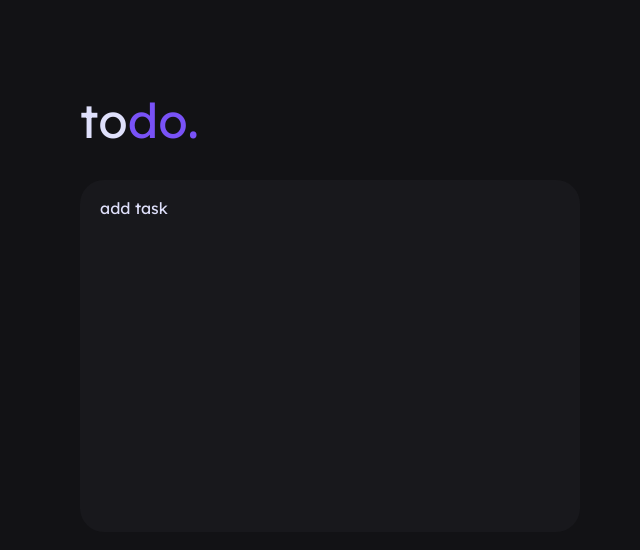
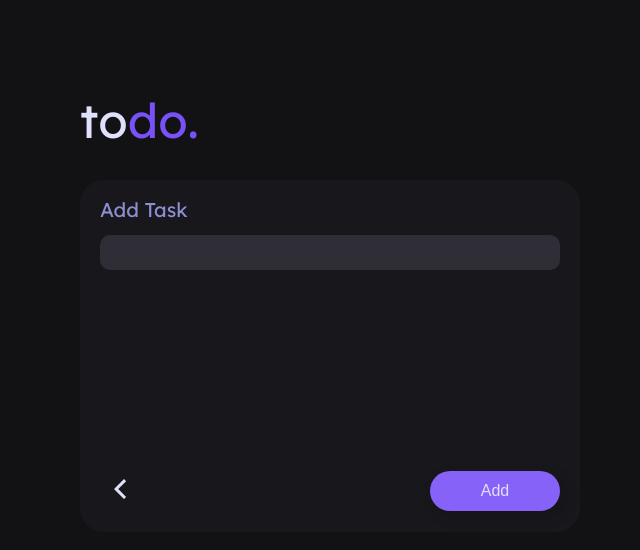
Before and after one commit to jinlee0310/todo-list-collection, a React (Create React App) app in the folder create-react-app/: page / in a window 1280 px wide. Both pictures are taken after a click on the button "Add Task". Shown: the top 550 px of the page, without its empty margins (310-950 px from the left). Built offline with nearby package versions, Linux system fonts and the light colour scheme.

Commit message:
feat: add task scene 구현

```diff
--- a/create-react-app/src/App.jsx
+++ b/create-react-app/src/App.jsx
@@ -7,15 +7,34 @@ import EditTask from "./container/EditTask";
 
 function App() {
     const [currentScene, setCurrentScene] = useState("TASK_LIST");
+    const [tasks, setTasks] = useState([
+        {
+            name: "task1",
+            finished: false,
+        },
+        {
+            name: "task2",
+            finished: false,
+        },
+    ]);
 
     return (
         <>
             <Header />
             <main>
                 {currentScene === "TASK_LIST" && (
-                    <TaskList setCurrentScene={setCurrentScene} />
+                    <TaskList
+                        tasks={tasks}
+                        setTasks={setTasks}
+                        setCurrentScene={setCurrentScene}
+                    />
                 )}
-                {currentScene === "ADD_TASK" && <AddTask />}
+                {currentScene === "ADD_TASK" && (
+                    <AddTask
+                        setTasks={setTasks}
+                        setCurrentScene={setCurrentScene}
+                    />
+                )}
                 {currentScene === "EDIT_TASK" && <EditTask />}
             </main>
         </>
--- a/create-react-app/src/container/AddTask/index.jsx
+++ b/create-react-app/src/container/AddTask/index.jsx
@@ -1,3 +1,56 @@
-export default function AddTask() {
-    return <div>add task</div>;
+import { useState } from "react";
+import { ReactComponent as ChevronLeft } from "../../assets/svgs/chevron_left.svg";
+import "./style.css";
+
+export default function AddTask({ setTasks, setCurrentScene }) {
+    const [text, setText] = useState("");
+
+    const handleChange = (e) => {
+        setText(e.target.value);
+    };
+
+    const handleSubmit = (e) => {
+        e.preventDefault();
+        if (!text) return;
+        setTasks((prevTasks) => [
+            ...prevTasks,
+            { name: text, finished: false },
+        ]);
+        setCurrentScene("TASK_LIST");
+    };
+
+    const handleBackButton = () => {
+        setCurrentScene("TASK_LIST");
+    };
+
+    return (
+        <section className="add-task">
+            <form method="post" onSubmit={handleSubmit}>
+                <label>
+                    <h2>Add Task</h2>
+                </label>
+                <div>
+                    <input
+                        id="task"
+                        type="text"
+                        name="task"
+                        value={text}
+                        onChange={handleChange}
+                    />
+                </div>
+                <div className="bottom-btn-wrapper">
+                    <button
+                        onClick={handleBackButton}
+                        type="button"
+                        className="back"
+                    >
+                        <ChevronLeft height={40} width={40} />
+                    </button>
+                    <button type="submit" id="add-btn">
+                        Add
+                    </button>
+                </div>
+            </form>
+        </section>
+    );
 }
--- /dev/null
+++ b/create-react-app/src/container/AddTask/style.css
@@ -0,0 +1,35 @@
+.add-task form {
+    height: 100%;
+    display: flex;
+    flex-direction: column;
+    justify-content: space-between;
+}
+
+.add-task form > *:nth-child(2) {
+    height: 75%;
+}
+
+.add-task form input {
+    background-color: #2f2d36;
+    width: 100%;
+    height: 35px;
+    border-radius: 10px;
+    color: #dfe0fb;
+    padding: 0 10px;
+}
+
+.add-task form .bottom-btn-wrapper {
+    width: 100%;
+    display: flex;
+    justify-content: space-between;
+    align-items: center;
+}
+
+.add-task #add-btn {
+    background-color: #8662f8;
+    border-radius: 24px;
+    width: 130px;
+    height: 40px;
+    font-size: 16px;
+    box-shadow: rgba(0, 0, 0, 0.15) 5px 5px 15px 0px;
+}
--- a/create-react-app/src/container/TaskList/index.jsx
+++ b/create-react-app/src/container/TaskList/index.jsx
@@ -3,20 +3,8 @@ import { ReactComponent as RadioButtonUnchecked } from "../../assets/svgs/radio_
 import { ReactComponent as CheckCircle } from "../../assets/svgs/check_circle.svg";
 import { ReactComponent as EditButton } from "../../assets/svgs/edit.svg";
 import { ReactComponent as DeleteButton } from "../../assets/svgs/delete.svg";
-import { useState } from "react";
 
-export default function TaskList({ setCurrentScene }) {
-    const [tasks, setTasks] = useState([
-        {
-            name: "task1",
-            finished: false,
-        },
-        {
-            name: "task2",
-            finished: false,
-        },
-    ]);
-
+export default function TaskList({ setCurrentScene, tasks, setTasks }) {
     const handleRadioButton = (e) => {
         const targetIdx = Number(
             e.currentTarget.closest("li").getAttribute("data-idx")
```
